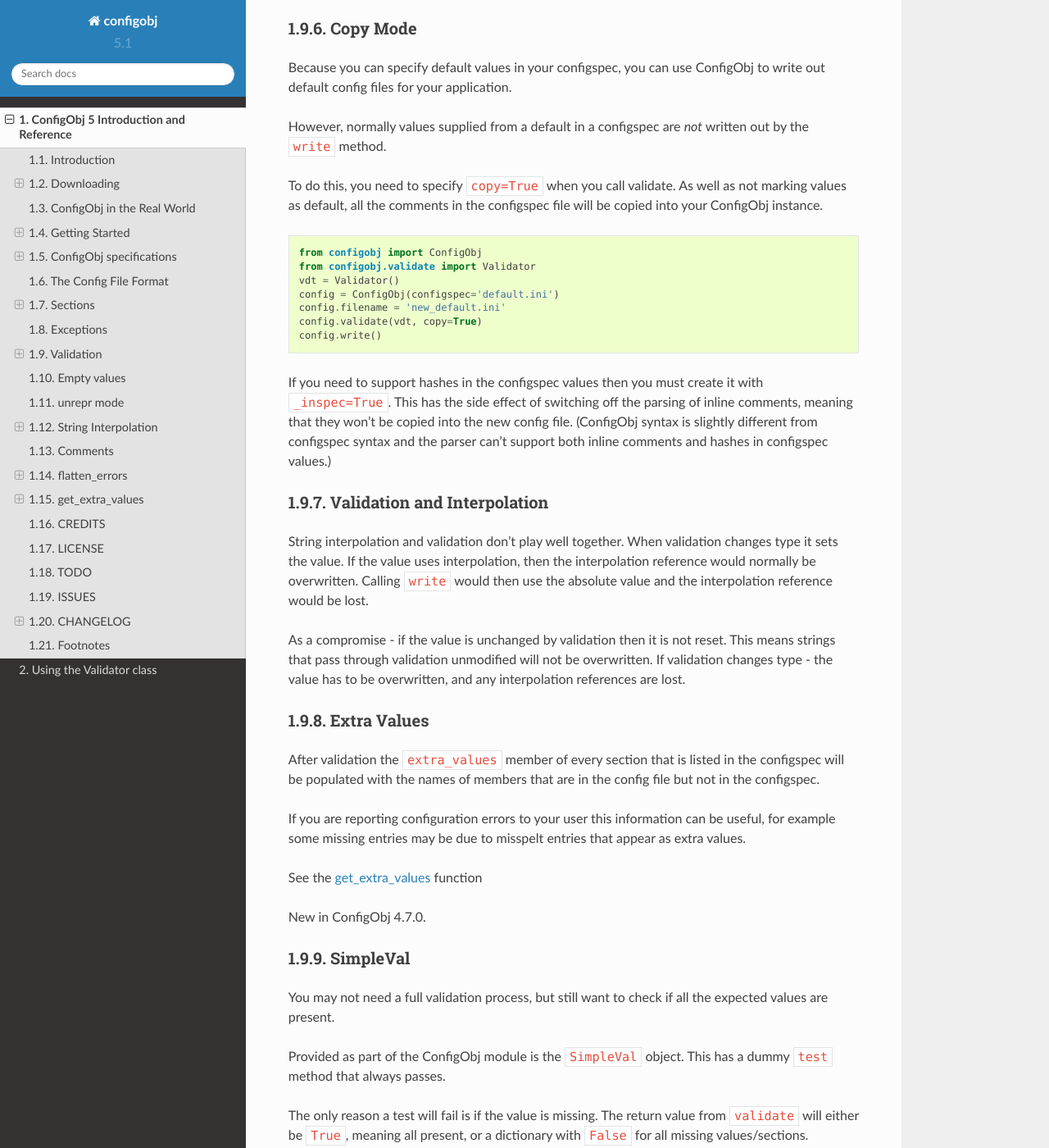
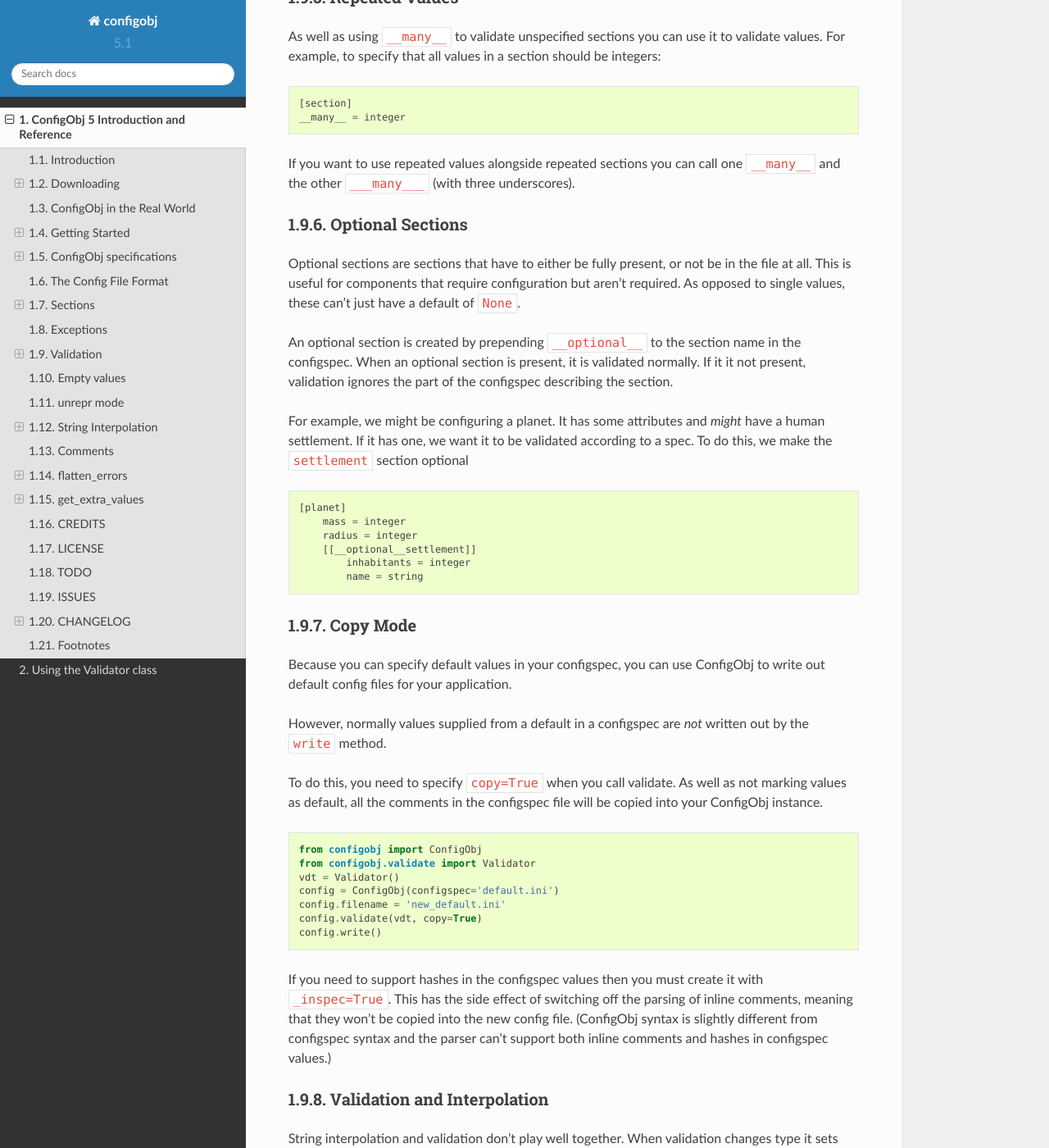
Before and after one commit to DiffSK/configobj, a Sphinx documentation site: the page built from docs/configobj.rst, in a window 1280 px wide and 1400 px high, scrolled down 37180 px. Shown: the whole window at 82% size. Built offline with Sphinx 7.4.7 and the Read the Docs theme 2.0.0, drawn with Linux system fonts in a browser that asks for light colours; some of the changed text lies outside the part shown.

Commit message:
add documentation for optional sections

```diff
--- a/docs/configobj.rst
+++ b/docs/configobj.rst
@@ -681,6 +681,17 @@
 have an explicit configspec.
 
 See `Repeated Sections`_ for examples.
+
+
+Mentioning Optional Sections
+############################
+
+It is possible to mark sections as optional. This is done by prepending
+``__optional__`` to the section name. If the optional section is present,
+it can be accessed normally (without the ``__optional__`` prefix).
+If it is not present, it won't show up in the validated ``ConfigObj``.
+
+See `Optional Sections`_ for examples.
 
 
 Mentioning SimpleVal
@@ -1815,6 +1826,30 @@
 other ``___many___`` (with three underscores).
 
 
+Optional Sections
+-----------------
+
+Optional sections are sections that have to either be fully present,
+or not be in the file at all. This is useful for components that
+require configuration but aren't required. As opposed to single
+values, these can't just have a default of ``None``.
+
+An optional section is created by prepending ``__optional__`` to the
+section name in the configspec. When an optional section is present,
+it is validated normally. If it it not present, validation ignores the
+part of the configspec describing the section.
+
+For example, we might be configuring a planet. It has some attributes and
+*might* have a human settlement. If it has one, we want it to be validated
+according to a spec. To do this, we make the ``settlement`` section optional ::
+
+    [planet]
+        mass = integer
+        radius = integer
+        [[__optional__settlement]]
+            inhabitants = integer
+            name = string
+
 Copy Mode
 ---------
 
```
